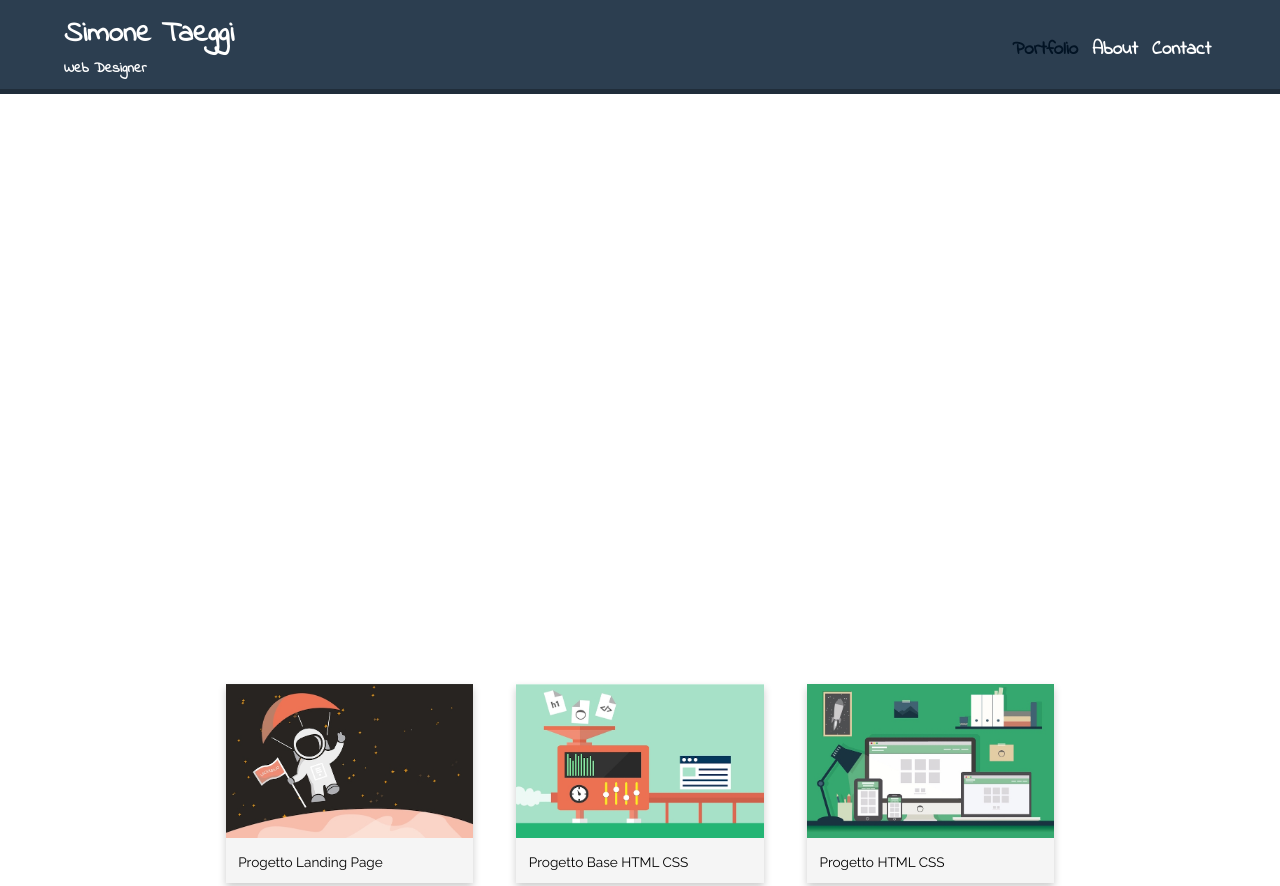
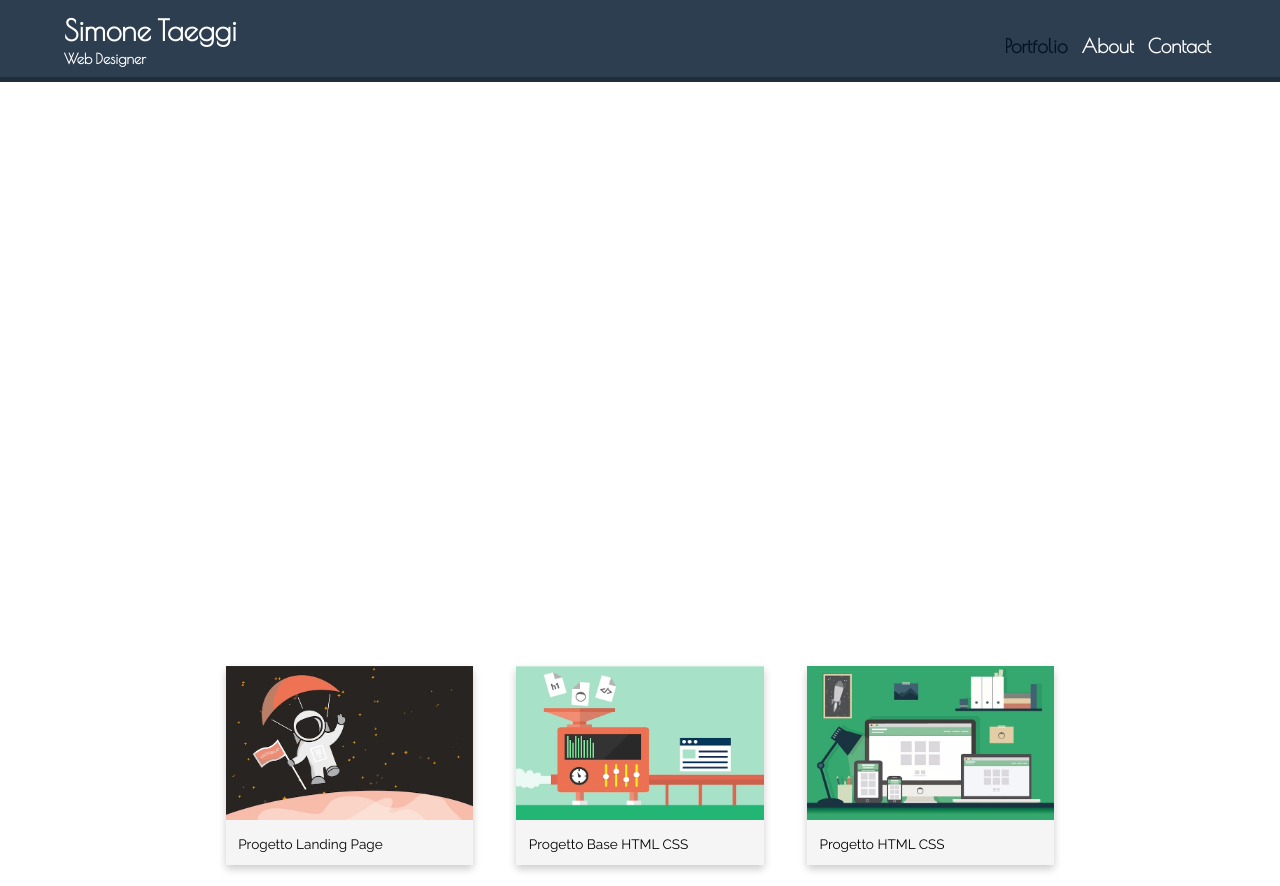
Before and after one commit to simotae14/PortfolioOnePage, a plain HTML site: page index.html in a window 1280 px wide. Shown: the top 886 px of the page. Drawn offline with nearby package versions, Linux system fonts and the light colour scheme.

Commit message:
cambiato font

```diff
--- a/css/main.css
+++ b/css/main.css
@@ -38,14 +38,14 @@ HEADER
 
 h1 {
 	color: #ffffff;
-	font-family: 'Indie Flower', cursive;
+	font-family: 'Poiret One', cursive;
 	margin: 8px 0 3px 0;
 	font-size: 1.8em;
 }
 
 h2 {
 	color: #ffffff;
-	font-family: 'Indie Flower', cursive;
+	font-family: 'Poiret One', cursive;
 	margin: 3px 0 10px 0;
 	font-size: .9em;
 }
@@ -72,7 +72,7 @@ BANNER
 
 .banner p {
 	font-size: 1.4em;
-	font-family: 'Indie Flower', cursive;
+	font-family: 'Poiret One', cursive;
 	color: #ffffff;
 }
 
@@ -100,7 +100,7 @@ nav ul {
 
 nav li {
 	display: inline-block;
-	font-family: 'Indie Flower', cursive;
+	font-family: 'Poiret One', cursive;
 }
 
 nav a:hover {
--- a/index.html
+++ b/index.html
@@ -6,7 +6,7 @@
         <link rel="shortcut icon" type="image/x-icon" href="img/favicon.ico">
         <link rel="stylesheet" type="text/css" href="css/normalize.css">
 
-        <link href="https://fonts.googleapis.com/css?family=Indie+Flower|Raleway:400,700" rel="stylesheet">
+        <link href="https://fonts.googleapis.com/css?family=Poiret+One|Raleway:400,700" rel="stylesheet">
 
         <link rel="stylesheet" type="text/css" href="css/main.css">
         <link rel="stylesheet" type="text/css" href="css/responsive.css">
```
